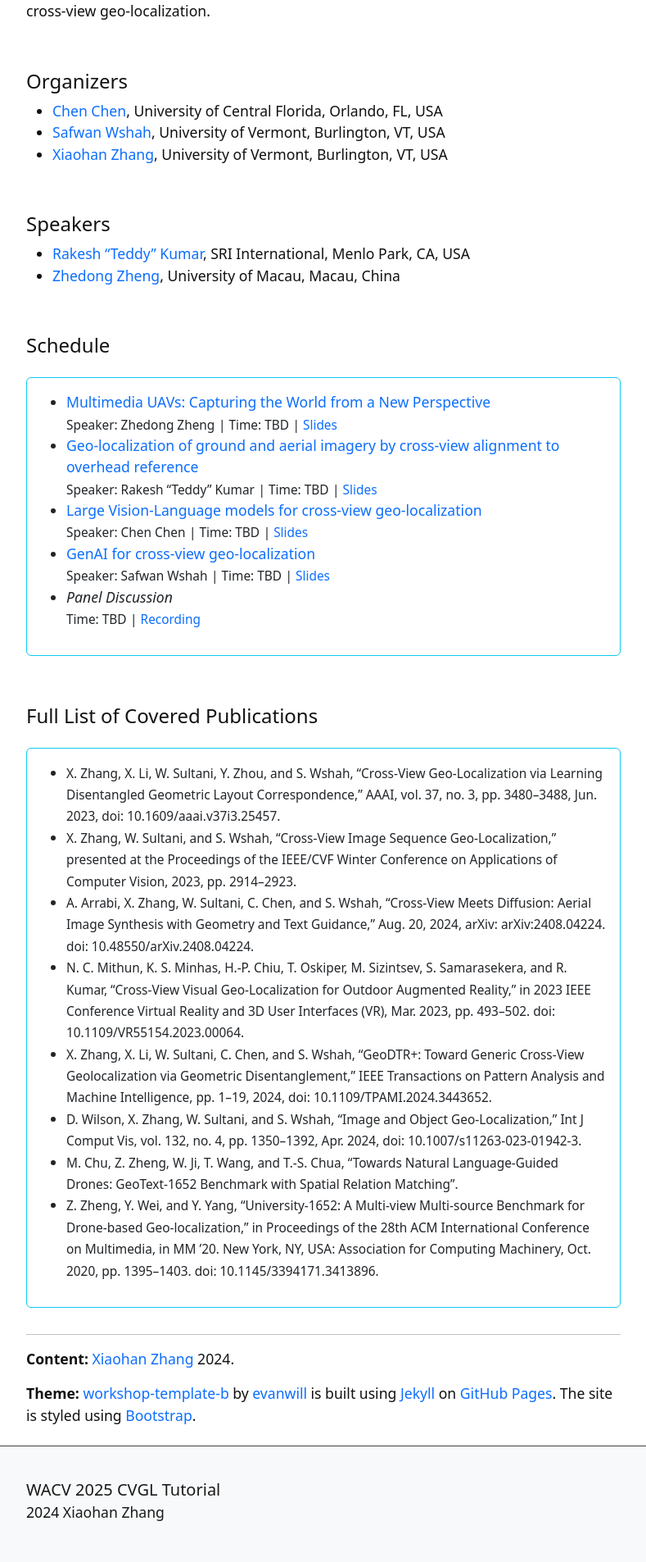
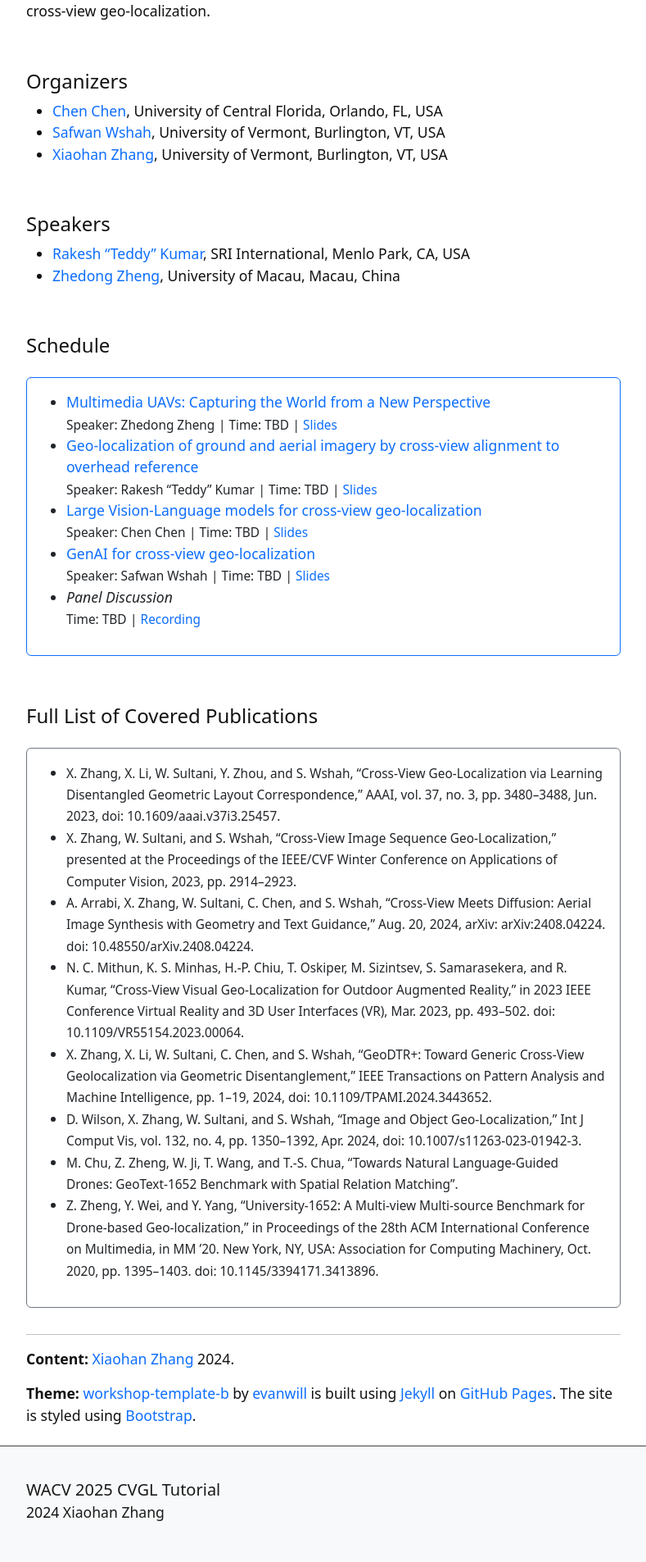
Before and after one commit to zxh009123/WACV25_CVGL_Tutorial, a Jekyll site: the page built from index.md, in a window 1280 px wide. Shown: the part 1067-2972 px from the top of the page at 82% size, without its empty margins (245-1034 px from the left). Built offline with Jekyll 4.4.1, drawn with Linux system fonts in a browser that asks for light colours.

Commit message:
change color

```diff
--- a/_includes/publications.html
+++ b/_includes/publications.html
@@ -3,7 +3,7 @@
 {% endcomment %}
 <div class="row justify-content-center">
     <div class="m-3 col-12" >
-        <div class="card border-info">
+        <div class="card border-secondary">
             <div class="card-body">
                 <ul style="list-style-type:disc">
                     <li><small>X. Zhang, X. Li, W. Sultani, Y. Zhou, and S. Wshah, “Cross-View Geo-Localization via Learning Disentangled Geometric Layout Correspondence,” AAAI, vol. 37, no. 3, pp. 3480–3488, Jun. 2023, doi: 10.1609/aaai.v37i3.25457.</small></li>
--- a/_includes/toc.html
+++ b/_includes/toc.html
@@ -3,7 +3,7 @@
 {% endcomment %}
 <div class="row justify-content-center">
     <div class="m-3 col-12" >
-        <div class="card border-info">
+        <div class="card border-primary">
             <div class="card-body">
                 <!-- <h3 class="h4 card-title">Schedule:</h3> -->
                 <ul>
```
